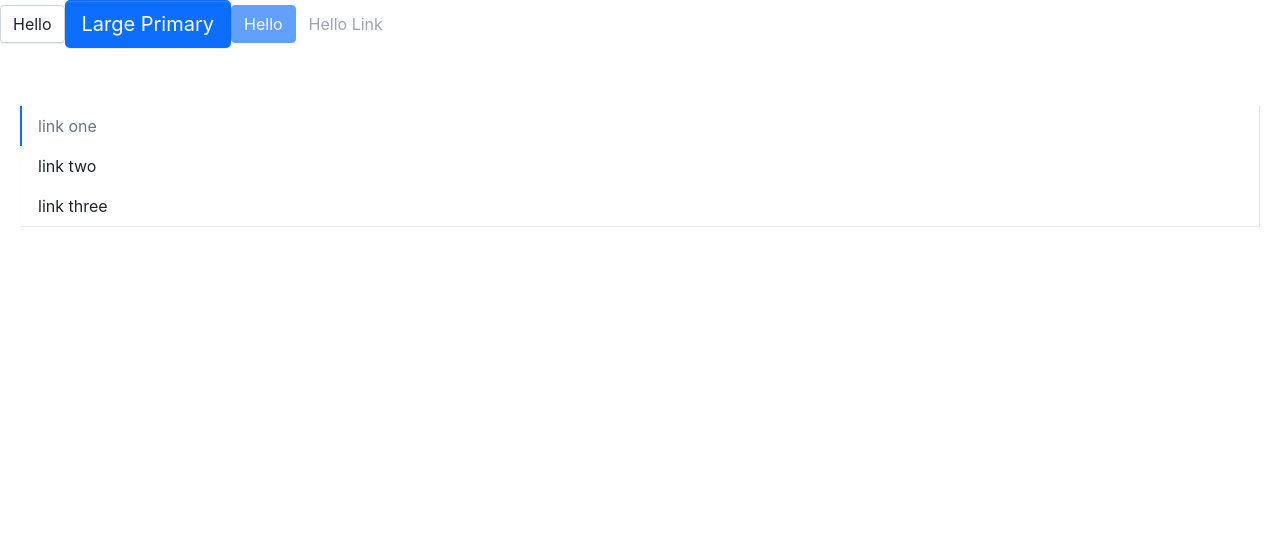
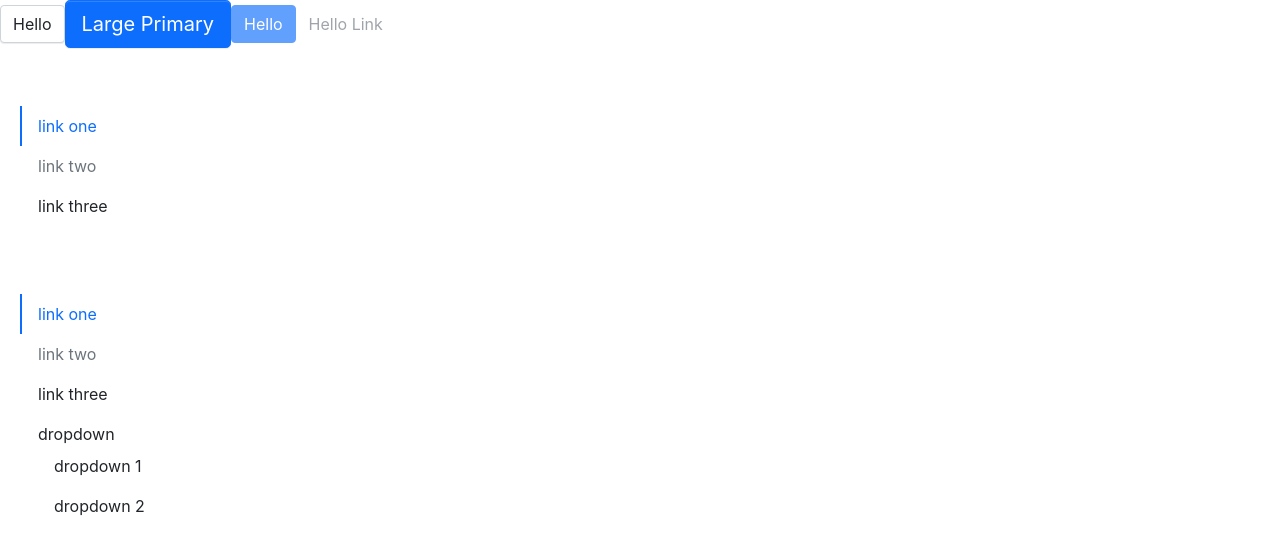
Before and after one commit to yangzqv/imooc-ant-ui, a React (Create React App) app: page / in a window 1280 px wide. Shown: the top 554 px of the page. Built offline with nearby package versions, Linux system fonts and the light colour scheme.

Commit message:
feature: SubMenu add first content

```diff
--- a/src/App.tsx
+++ b/src/App.tsx
@@ -2,6 +2,7 @@
 import Button, { ButtonType, ButtonSize } from './components/Button/button';
 import Menu from './components/Menu/menu';
 import MenuItem from './components/Menu/menuItem';
+import SubMenu from './components/Menu/subMenu';
 
 const App: React.FC = () => {
   return (
@@ -15,9 +16,21 @@
       <div>
         <br /><br />
         <Menu defaultIndex={0} mode="vertical" onSelect={(curIndex) => {console.log(curIndex)}}>
-          <MenuItem index={0} disabled>link one</MenuItem>
-          <MenuItem index={1}>link two</MenuItem>
-          <MenuItem index={2}>link three</MenuItem>
+          <MenuItem>link one</MenuItem>
+          <MenuItem disabled>link two</MenuItem>
+          <MenuItem>link three</MenuItem>
+        </Menu>
+      </div>
+      <div>
+        <br /><br />
+        <Menu defaultIndex={0} mode="vertical">
+          <MenuItem>link one</MenuItem>
+          <MenuItem disabled>link two</MenuItem>
+          <MenuItem>link three</MenuItem>
+          <SubMenu title="dropdown">
+            <MenuItem>dropdown 1</MenuItem>
+            <MenuItem>dropdown 2</MenuItem>
+          </SubMenu>
         </Menu>
       </div>
     </div>
--- a/src/components/Menu/_style.scss
+++ b/src/components/Menu/_style.scss
@@ -6,7 +6,7 @@
   padding-left: 0;
   margin-bottom: 30px;
   border-bottom: $menu-border-width solid $menu-border-color;
-  box-shadow: $menu-box-shadow;
+  // box-shadow: $menu-box-shadow;
   .menu-item {
     cursor: pointer;
     padding: $menu-item-padding-y $menu-item-padding-x;
@@ -30,16 +30,86 @@
         $menu-item-active-color;
     }
   }
+
+  .submenu-item {
+    position: relative;
+    .submenu-title {
+      /*使arrow-icon和文字垂直居中*/
+      display: flex;
+      align-items: center;
+    }
+
+    .arrow-icon {
+      transition: transform 0.25s ease-in-out;
+      margin-left: 3px;
+    }
+
+    &:hover {
+      .arrow-icon {
+        transform: rotate(180deg);
+      }
+    }
+  }
+
+  .viking-submenu {
+    // display: none;
+    // transition: $menu-transition;
+    list-style: none;
+    padding-left: 0;
+    white-space: nowrap;
+
+    .menu-item {
+      color: $body-color;
+
+      &.is-active,
+      &:hover {
+        color: $menu-item-active-color !important;
+        border-bottom: none;
+      }
+    }
+
+    // &.menu-opened {
+    //   display: block;
+    // }
+  }
+
+  .is-vertical {
+    .arrow-icon {
+      //垂直排列是点击触发，去掉上面hover触发的样式
+      transform: rotate(0deg) !important;
+    }
+
+    &.is-opened {
+      .arrow-icon {
+        //点击展开后三角图标处理
+        transform: rotate(180deg) !important;
+      }
+    }
+  }
+}
+
+.menu-horizontal {
+  > .menu-item {
+    border-bottom: $menu-item-active-border-width solid transparent;
+  }
+  .viking-submenu {
+    position: absolute;
+    background: $white;
+    z-index: 100;
+    top: calc(100% + 8px);
+    left: 0;
+    border: $menu-border-width solid $menu-border-color;
+    box-shadow: $submenu-box-shadow;
+  }
 }
 
 .menu-vertical {
   flex-direction: column;
-
   margin: 10px 20px;
   border-bottom: 0;
-  border-right: $menu-border-width solid $menu-border-color;
+  // border-right: $menu-border-width solid $menu-border-color;
 
-  .menu-item {
+  > .menu-item {
     border-left: $menu-item-active-border-width solid transparent;
     &.is-active,
     &:hover {
--- a/src/components/Menu/menu.tsx
+++ b/src/components/Menu/menu.tsx
@@ -57,7 +57,7 @@
       const childElement = child as React.FunctionComponentElement<MenuItemProps>;
       const { displayName } = childElement.type;
 
-      if (displayName === 'MenuItem') {
+      if (displayName === 'MenuItem' || displayName === 'SubMenu') {
         // return child;
         return React.cloneElement(childElement, { index });
       } else {
--- a/src/components/Menu/menuItem.tsx
+++ b/src/components/Menu/menuItem.tsx
@@ -3,7 +3,7 @@
 import { MenuContext } from './menu';
 
 export interface MenuItemProps {
-  index: number; // 第几项，用来和defaultIndex作比较，进行高亮显示。
+  index?: number; // 第几项，用来和defaultIndex作比较，进行高亮显示。
   disabled?: boolean;
   className?: string;
   style?: CSSProperties;
--- a/src/components/Menu/subMenu.tsx
+++ b/src/components/Menu/subMenu.tsx
@@ -0,0 +1,56 @@
+import React, { useContext, } from 'react';
+import classNames from 'classnames';
+import { MenuContext } from './menu';
+import { MenuItemProps } from './menuItem';
+
+export interface SubMenuProps {
+  index?: number;
+  title: string;
+  className?: string;
+  style?: React.CSSProperties;
+}
+
+const SubMenu: React.FC<SubMenuProps> = props => {
+  const {
+    index,
+    title,
+    className,
+    style,
+    children
+  } = props
+
+  const context = useContext(MenuContext);
+  const classes = classNames('menu-item submenu-item', className, {
+    'is-active': context.index === index
+  });
+
+  const renderChildren = () => {
+    const childrenComponent = React.Children.map(children, (child, index) => {
+      const childElement = child as React.FunctionComponentElement<MenuItemProps>;
+      const { type: { displayName }} = childElement;
+      if (displayName === 'MenuItem') {
+        return childElement;
+      } else {
+        console.error('Warning: which is not a MenuItem component');
+      }
+    });
+
+    return (
+      <ul className="viking-submenu">{childrenComponent}</ul>
+    )
+  }
+
+  return (
+    <li
+      key={index}
+      style={style}
+      className={classes}
+    >
+      <div className='submenu-title'>{title}</div>
+      {renderChildren()}
+    </li>
+  )
+}
+
+SubMenu.displayName = 'SubMenu';
+export default SubMenu;
```
